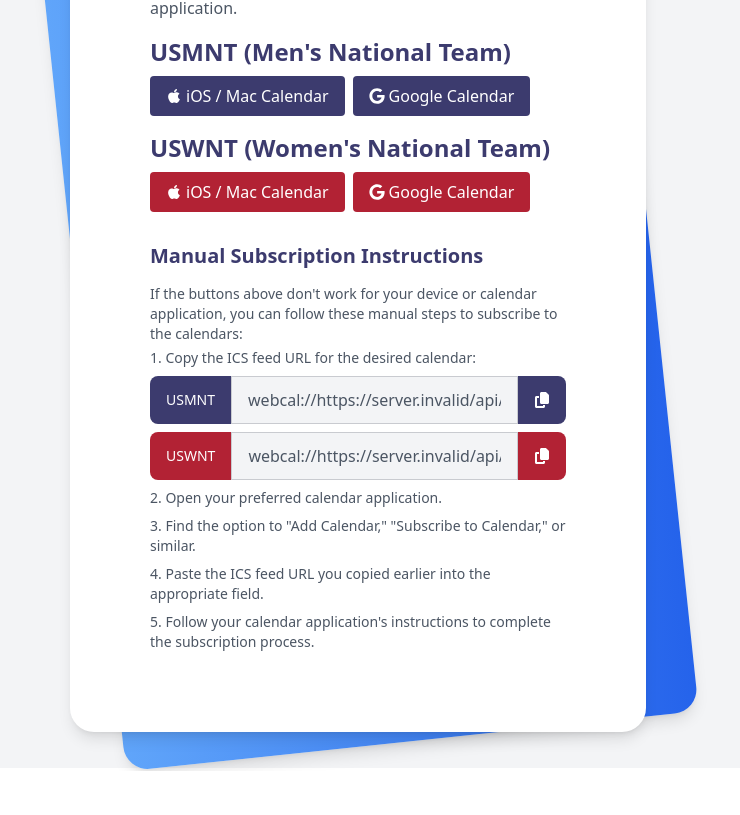
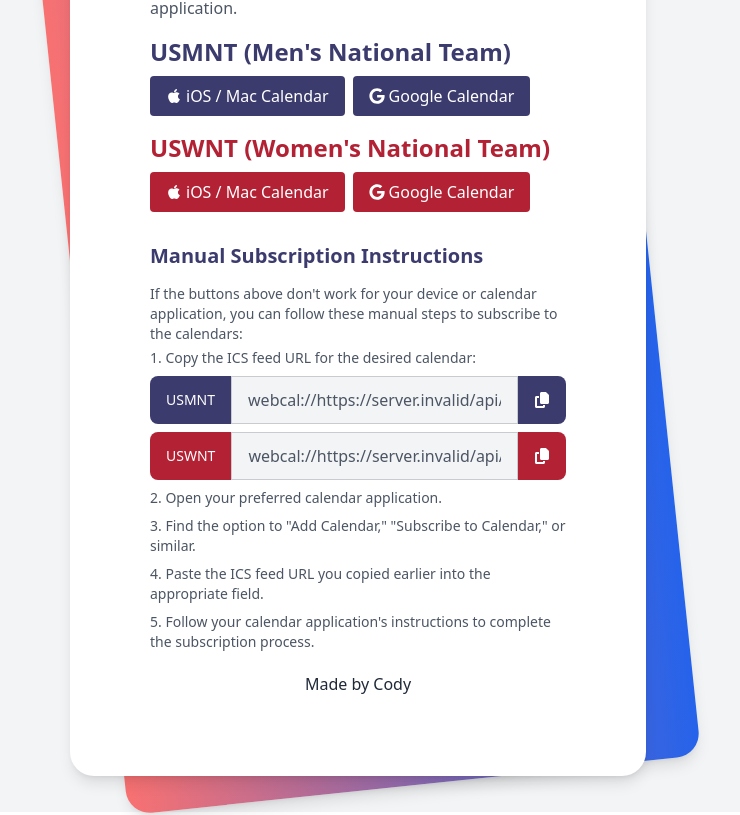
Before and after one commit to codybrom/usnationalteams-ical, a Next.js app: page / in a window 1280 px wide. Shown: the part 320-1135 px from the top of the page, without its empty margins (282-1022 px from the left). Before the commit the page ends 1091 px from the top, so only its background shows below. Built offline with nearby package versions, Linux system fonts and the light colour scheme; no server answers.

Commit message:
change colors, add footer

```diff
--- a/src/pages/index.tsx
+++ b/src/pages/index.tsx
@@ -38,7 +38,7 @@
       </Head>
 
       <div className="relative py-3 sm:max-w-xl sm:mx-auto">
-        <div className="absolute inset-0 bg-gradient-to-r from-blue-400 to-blue-600 shadow-lg transform -skew-y-6 sm:skew-y-0 sm:-rotate-6 sm background-opacity-50 sm:rounded-3xl"></div>
+        <div className="absolute inset-0 bg-gradient-to-r from-red-400 to-blue-600 shadow-lg transform -skew-y-6 sm:skew-y-0 sm:-rotate-6 sm background-opacity-50 sm:rounded-3xl"></div>
         <div className="relative px-4 py-10 bg-white shadow-lg sm:rounded-3xl sm:p-20">
           <h1 className="text-4xl font-bold text-blue mb-6 text-center">
             US Soccer Calendar Subscriptions
@@ -71,7 +71,7 @@
             </div>
 
             <div>
-              <h2 className="text-2xl font-semibold text-blue mb-2">
+              <h2 className="text-2xl font-semibold text-red mb-2">
                 USWNT (Women's National Team)
               </h2>
               <div className="flex space-x-2">
@@ -151,6 +151,10 @@
               </li>
             </ol>
           </div>
+
+          <footer className="mt-5 text-center">
+            <a href="http://mstdn.social/@codybrom">Made by Cody</a>
+          </footer>
         </div>
       </div>
       <ToastContainer />
```
